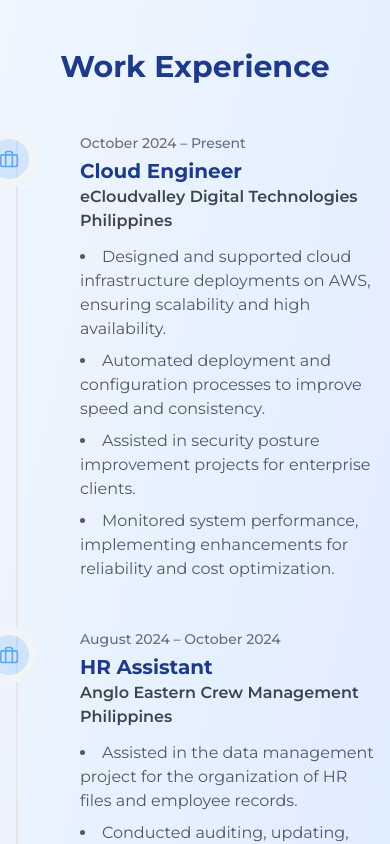
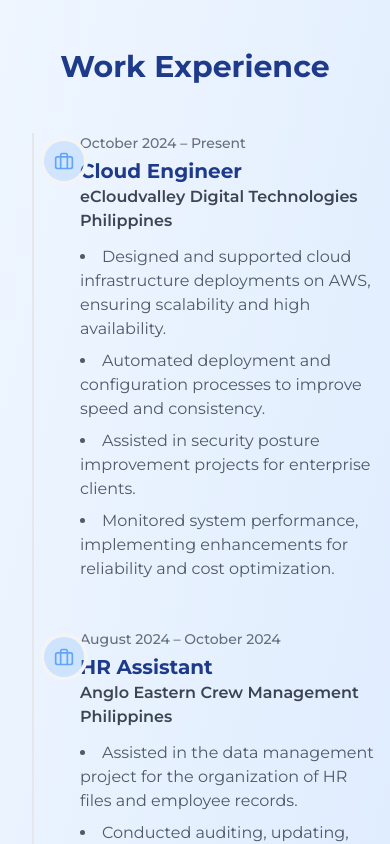
Before and after one commit to Aika0828/my-website-portfolio, a React (Vite) app: page / in a window 390 px wide. Shown: the part 1300-2144 px from the top of the page. Built offline with nearby package versions, Linux system fonts and the light colour scheme.

Commit message:
Fix timeline icon alignment and mobile responsiveness

```diff
--- a/src/components/Experience.jsx
+++ b/src/components/Experience.jsx
@@ -41,14 +41,14 @@
   return (
     <SectionWrapper id="experience" className="bg-gradient-to-br from-blue-50 to-blue-100">
       <h2 className="text-3xl md:text-4xl font-bold text-primary mb-12 text-center">Work Experience</h2>
-      <div className="relative max-w-3xl mx-auto pl-12">
-        <div className="absolute left-0 top-0 bottom-0 w-0.5 bg-gray-200"></div>
+      <div className="relative max-w-3xl mx-auto pl-8 md:pl-12">
+        <div className="absolute left-4 md:left-6 top-0 bottom-0 w-0.5 bg-gray-200"></div>
         {experienceData.map((job, index) => (
           <div key={index} className="relative mb-12">
-            <div className="absolute -left-[4.7rem] top-1.5 w-10 h-10 bg-secondary/20 text-secondary rounded-full flex items-center justify-center ring-8 ring-background">
+            <div className="absolute -left-1 md:-left-0.5 top-2 w-10 h-10 bg-secondary/20 text-secondary rounded-full flex items-center justify-center ring-4 md:ring-8 ring-background">
               <Briefcase className="w-5 h-5" />
             </div>
-            <div className="pl-4">
+            <div className="pl-8 md:pl-4">
               <p className="text-sm text-text/60 font-medium">{job.period}</p>
               <h3 className="text-xl font-bold text-primary mt-1">{job.role}</h3>
               <p className="text-md font-semibold text-text/80 mb-3">{job.company}</p>
--- a/src/components/Projects.jsx
+++ b/src/components/Projects.jsx
@@ -4,7 +4,7 @@
 import { FileCode, Network, GitMerge, Wifi, Activity, ShieldAlert, Container, Share2, Laptop as NotebookText } from 'lucide-react';
 
 const projectsData = [
-    { title: "Terraform Method of Procedure", description: "Standardized infrastructure deployment using Terraform for consistency and efficiency.", url: "https://www.notion.so/Terraform-Method-of-Procedure-29a6aa96f90b80f89ab4c67e174468dc", icon: FileCode },
+    { title: "Infrastructure as a Code - Terraform", description: "Standardized infrastructure deployment using Terraform for consistency and efficiency.", url: "https://www.notion.so/Terraform-Method-of-Procedure-29a6aa96f90b80f89ab4c67e174468dc", icon: FileCode },
     { title: "Private Networking with VPC Endpoints", description: "Secured AWS service access within a VPC, avoiding public internet exposure.", url: "https://www.notion.so/Private-Networking-with-VPC-Endpoints-29e6aa96f90b809b925be6830d1c20f6", icon: Network },
     { title: "Interconnecting VPC with VPC Peering", description: "Established private connections between VPCs for seamless resource sharing.", url: "https://www.notion.so/Interconnecting-VPC-with-VPC-Peering-29e6aa96f90b802db499d91a78d83134", icon: GitMerge },
     { title: "AWS Client VPN", description: "Enabled secure remote access to AWS resources for distributed teams.", url: "https://www.notion.so/AWS-Client-VPN-29e6aa96f90b809e9a98da2605443096", icon: Wifi },
@@ -12,7 +12,7 @@
     { title: "AWS WAF Best Practices", description: "Protected web applications from common exploits with AWS WAF configurations.", url: "https://www.notion.so/AWS-WAF-Best-Practices-1f36aa96f90b8013be5fedd19f770c50", icon: ShieldAlert },
     { title: "ECS Challenge", description: "Solved a complex challenge involving container orchestration with Amazon ECS.", url: "https://www.notion.so/ECS-Challenge-1bc6aa96f90b80b7bb40e1480b78162b", icon: Container },
     { title: "Network Challenge 2", description: "Designed and troubleshooted an advanced AWS networking scenario.", url: "https://www.notion.so/Network-Challenge-2-1896aa96f90b80c381ddf7d71a88d1ea", icon: Share2 },
-    { title: "AWS Notes", description: "A collection of technical notes, code snippets, and cloud engineering insights.", url: "https://www.notion.so/NOTES-18b6aa96f90b803aa907e8b0c900c1cf", icon: NotebookText }
+    { title: "AWS Technical Notes", description: "A collection of technical notes, code snippets, and cloud engineering insights.", url: "https://www.notion.so/NOTES-18b6aa96f90b803aa907e8b0c900c1cf", icon: NotebookText }
 ];
 
 const Projects = () => {
```
